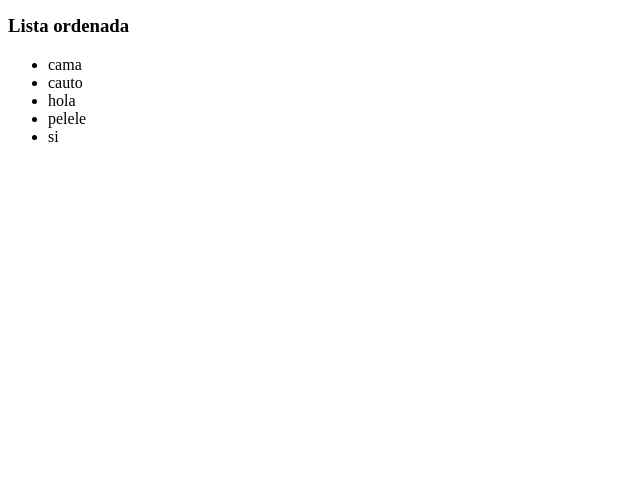
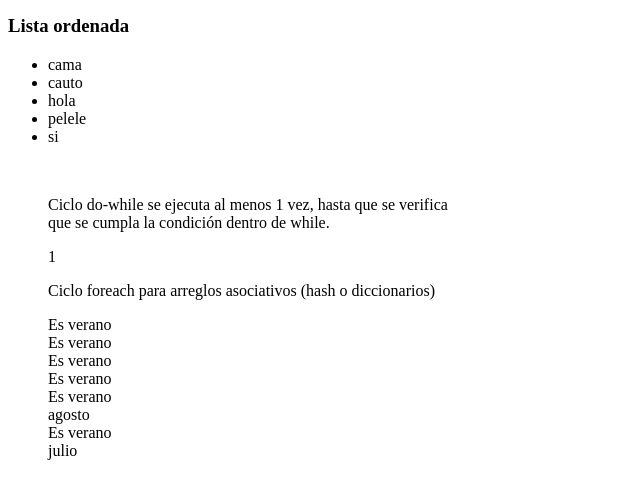
Before and after one commit to hoopercesar/PHP, a PHP site: page /ciclos.php in a window 1280 px wide. Shown: the part 153-652 px from the top of the page, without its empty margins (0-640 px from the left). Run offline with PHP 8.4, Linux system fonts and the light colour scheme.

Commit message:
Ciclos
for, do while, foreach en hash (arrays asociativos)

```diff
--- a/ciclos.php
+++ b/ciclos.php
@@ -32,6 +32,37 @@ sort($lista2)
 
     ?>
   </ul>
+  <br />
+
+  <ul>
+    <p>Ciclo do-while se ejecuta al menos 1 vez, hasta que se verifica <br>
+      que se cumpla la condición dentro de while.
+    </p>
+    <?php
+    $i = 1;
+    do {
+      echo $i.'<br />';
+    } while($i>10);
+    ?>
+  </ul>
+
+  <ul>
+    <p>Ciclo foreach para arreglos asociativos (hash o diccionarios)</p>
+    <?php
+    $meses = ['enero' => 'verano', 'febrero' => 'verano',
+              'marzo' => 'otoño', 'abril'=>'otoño',
+              'diciembre'=> 'verano', 'agosto'=>'invierno', 'mayo'=>'otoño',
+              'julio'=>'invierno'];
+
+    foreach($meses as $mes=>$valor)
+    echo ($valor=='invierno') ? $mes.'<br />':'Es verano'.'<br />';
+
+
+
+    ?>
+  </ul>
+
+
 
 </body>
 </html>
```
